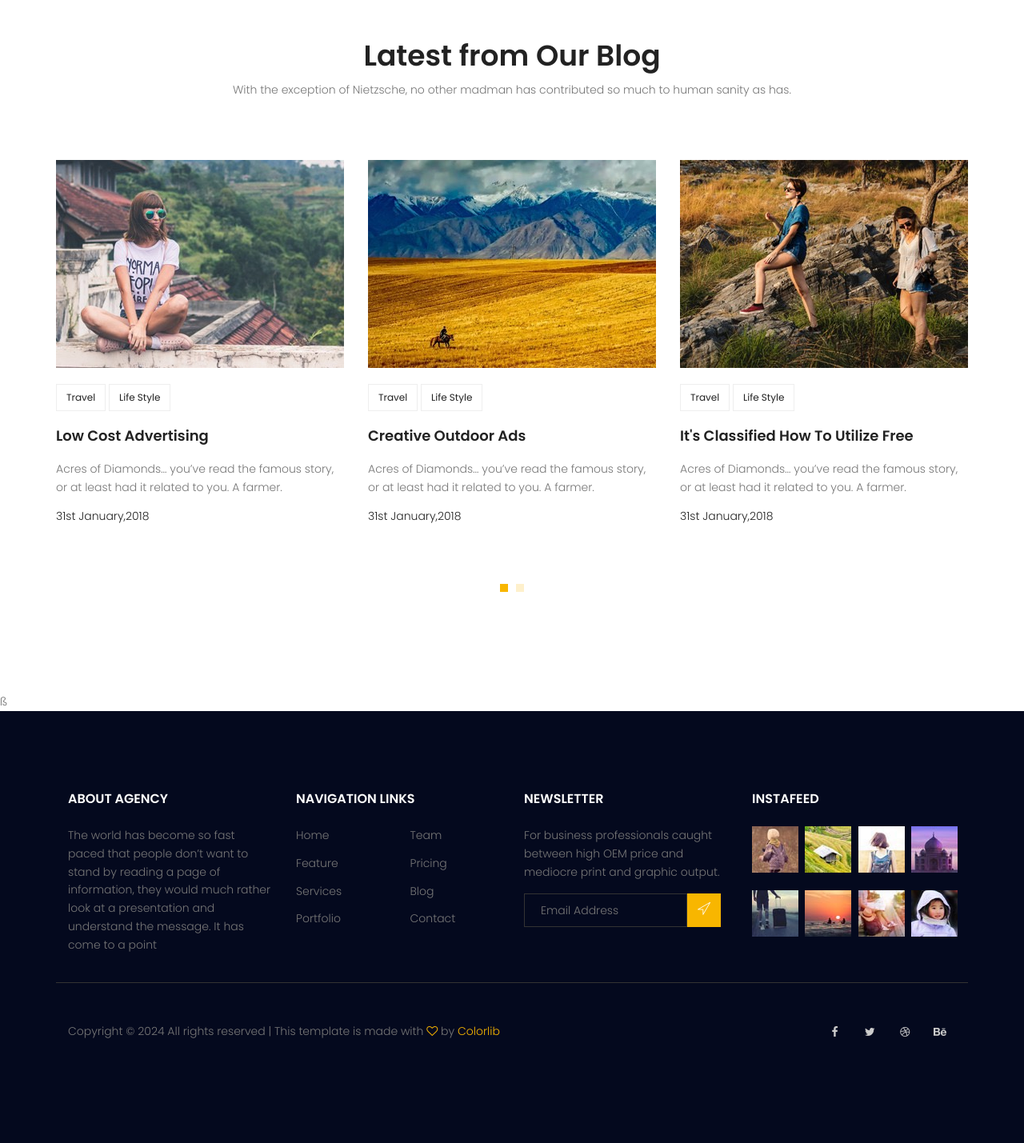
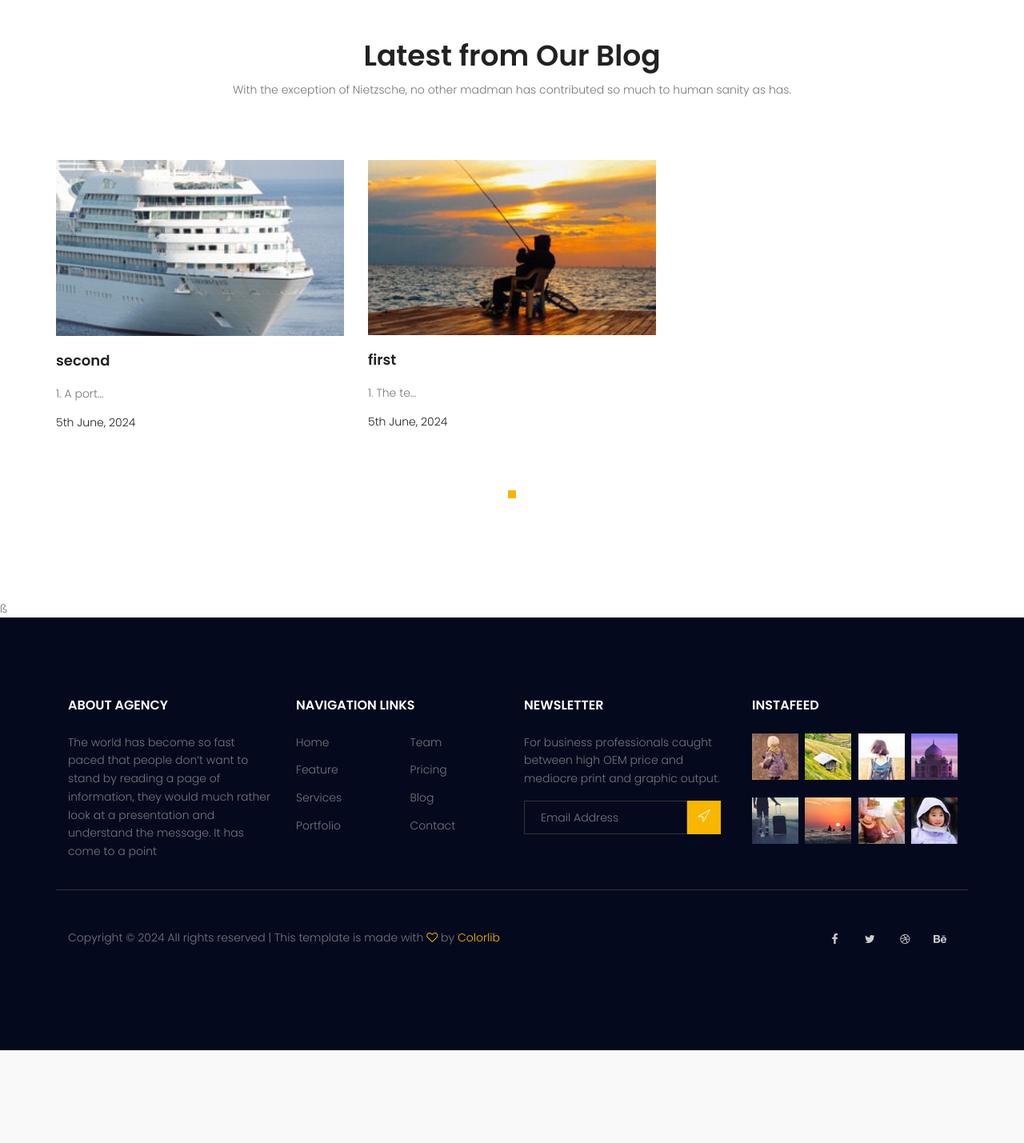
Before and after one commit to akbarmohammadi70/python_test, a Django app: page / in a window 1280 px wide. Shown: the part 2589-4018 px from the top of the page at 80% size. After the commit the page ends 3902 px from the top, so only its background shows below. Run offline with Django 5.2, Linux system fonts and the light colour scheme; data comes from the database, SQL or seed files in the repository; both versions use the stored data as it was after the commit; style sheets or scripts are compiled from the project's sources; some libraries are stand-ins or nearby versions.

Commit message:
Tamrin 7

```diff
--- a/templates/website/index.html
+++ b/templates/website/index.html
@@ -1,4 +1,6 @@
-{% extends 'base.html' %} {% load static %} {% block content %}
+{% extends 'base.html' %}
+{% load latest_posts %}
+{% load static %} {% block content %}
 <!-- start banner Area -->
 <section class="banner-area relative">
   <div class="overlay overlay-bg"></div>
@@ -193,31 +195,12 @@
       </div>
     </div>
     <div class="row">
+
       <div class="active-recent-blog-carusel">
-        <div class="single-recent-blog-post item">
-          <div class="thumb">
-            <img class="img-fluid" src="{% static 'img/b1.jpg' %}" alt="" />
-          </div>
-          <div class="details">
-            <div class="tags">
-              <ul>
-                <li>
-                  <a href="#">Travel</a>
-                </li>
-                <li>
-                  <a href="#">Life Style</a>
-                </li>
-              </ul>
-            </div>
-            <a href="#"><h4 class="title">Low Cost Advertising</h4></a>
-            <p>
-              Acres of Diamonds… you’ve read the famous story, or at least had
-              it related to you. A farmer.
-            </p>
-            <h6 class="date">31st January,2018</h6>
-          </div>
-        </div>
-        <div class="single-recent-blog-post item">
+
+          {% latest_posts 6 %}
+
+        {% comment %} <div class="single-recent-blog-post item">
           <div class="thumb">
             <img class="img-fluid" src="{% static 'img/b2.jpg' %}" alt="" />
           </div>
@@ -239,8 +222,8 @@
             </p>
             <h6 class="date">31st January,2018</h6>
           </div>
-        </div>
-        <div class="single-recent-blog-post item">
+        </div> {% endcomment %}
+        {% comment %} <div class="single-recent-blog-post item">
           <div class="thumb">
             <img class="img-fluid" src="{% static 'img/b3.jpg' %}" alt="" />
           </div>
@@ -335,8 +318,9 @@
             </p>
             <h6 class="date">31st January,2018</h6>
           </div>
-        </div>
+        </div> {% endcomment %}
       </div>
+
     </div>
   </div>
 </section>
--- /dev/null
+++ b/templates/website/latest_posts.html
@@ -0,0 +1,26 @@
+{% load static %}
+{% for post in latest_posts %}
+
+<div class="single-recent-blog-post item">
+  <div class="thumb">
+    <img class="img-fluid" src="{{ post.image.url }}" alt="{{ post.title }}" />
+  </div>
+  <div class="details">
+    <div class="tags">
+      <ul>
+        {% for tag in post.tags.all %}
+        <li>
+          <a href="#">{{ tag.name }}</a>
+        </li>
+        {% endfor %}
+      </ul>
+    </div>
+    <a href="{{ post.get_absolute_url }}"><h4 class="title">{{ post.title }}</h4></a>
+    <p>
+      {{ post.content|truncatechars:10 }}
+    </p>
+    <h6 class="date">{{ post.created_date|date:"jS F, Y" }}</h6>
+  </div>
+
+</div>
+{% endfor %}
--- /dev/null
+++ b/website/templatetags/latest_posts.py
@@ -0,0 +1,12 @@
+from django import template
+from blog.models import Post
+from django.utils import timezone
+
+
+register = template.Library()
+
+
+@register.inclusion_tag('website/latest_posts.html')
+def latest_posts(count=6):
+    posts = Post.objects.filter(status=1, created_date__lte=timezone.now()).order_by('-created_date')[:count]
+    return {'latest_posts': posts}
--- a/website/views.py
+++ b/website/views.py
@@ -1,5 +1,6 @@
-from django.shortcuts import render
+from django.shortcuts import render, get_object_or_404
 from django.http import HttpResponse, JsonResponse
+from blog.models import Post
 
 def index_view(request):
     return render(request, 'website/index.html')
```
Also changed, not shown: templates/blog/blog-home.html (+15 -4 lines), db.sqlite3, media/blog/default_MJBFMIO.jpg (added), media/blog/default_QJsbuGv.jpg (added), media/blog/o3_8JGsQMu_CvRLk7V_B3l0gx8.jpg (added), media/blog/o3_8JGsQMu_CvRLk7V_B3l0gx8_nGxxRss.jpg (added), media/blog/o3_IgvpC3C.jpg (added), website/templatetags/__init__.py (added).
